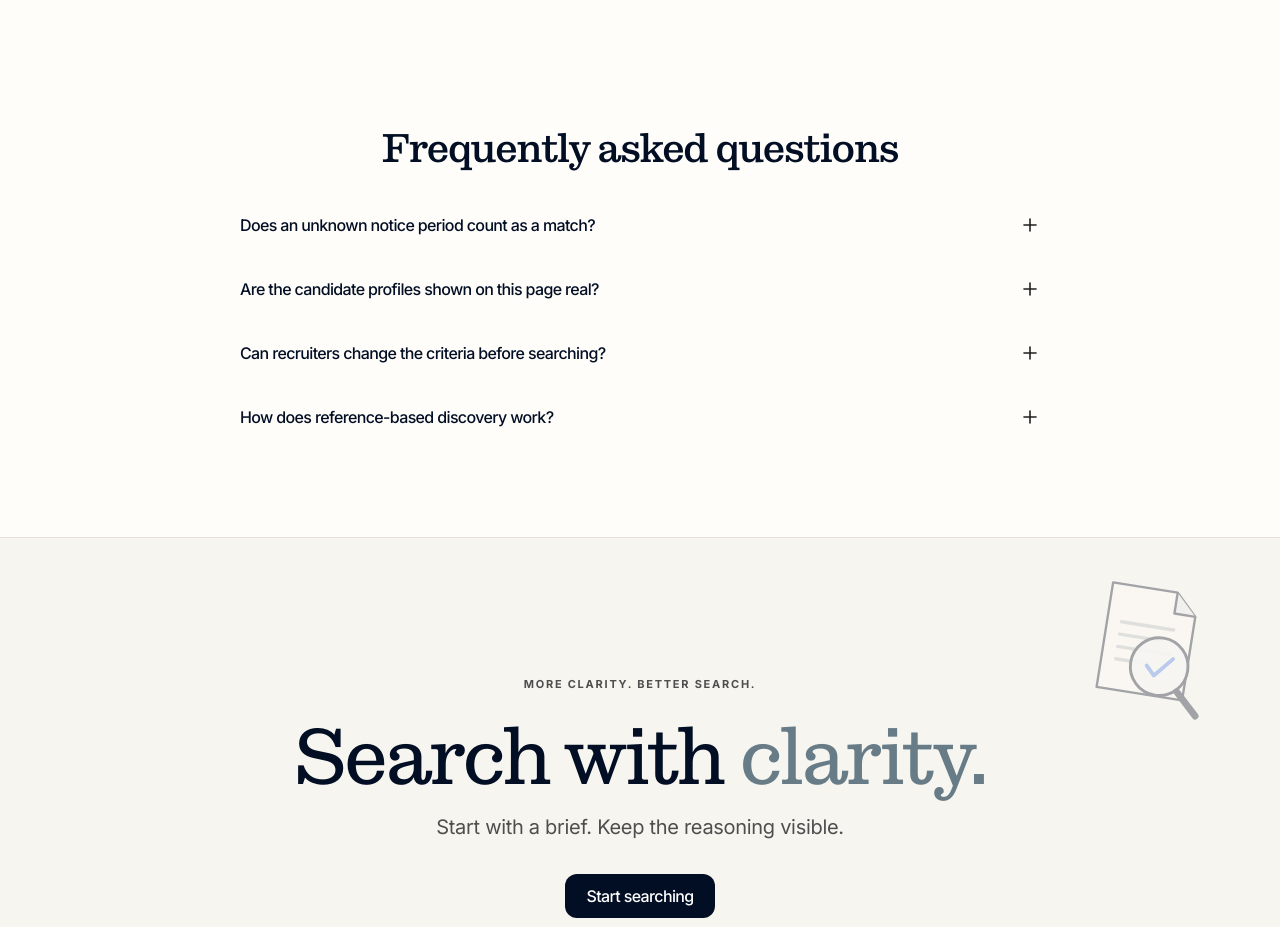
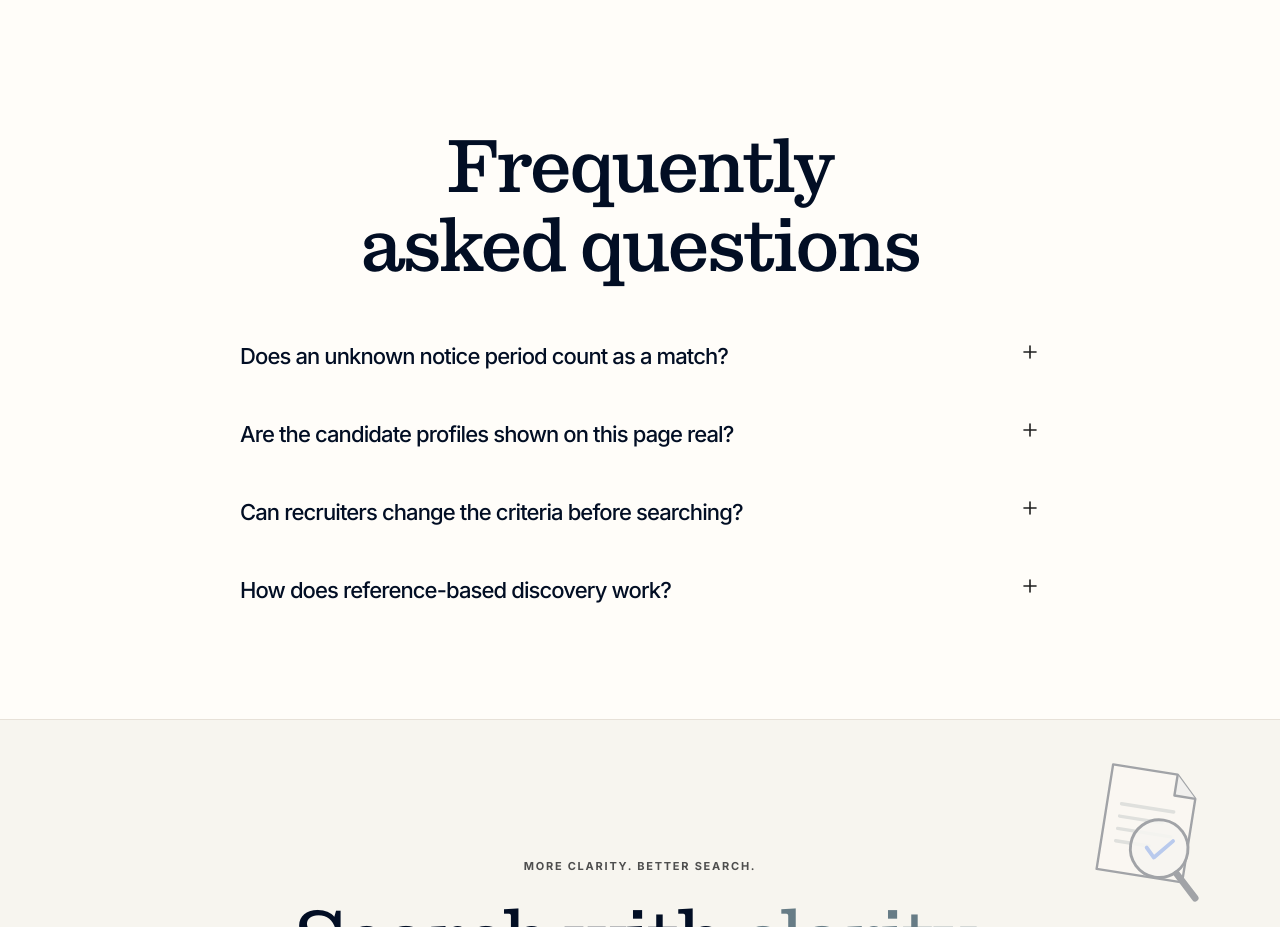
Before and after one commit to ThunderKhan/pareto, a Next.js app in the folder frontend/: page / in a window 1280 px wide. Shown: the part 7040-7967 px from the top of the page. Built offline with nearby package versions, Linux system fonts and the light colour scheme.

Commit message:
style(homepage): calibrate desktop FAQ scale and rhythm to supplied OpenTag screenshot

```diff
--- a/frontend/src/components/marketing/home-v2.css
+++ b/frontend/src/components/marketing/home-v2.css
@@ -402,6 +402,15 @@
 .v2-faq-answer-inner { min-height: 0; overflow: hidden; }
 .v2-faq-answer p { margin: 0; padding: 0 16px 16px; color: var(--v2-muted); font-family: var(--v2-ui); font-size: 16px; font-weight: 400; line-height: 24px; letter-spacing: -.04em; }
 @media (min-width: 640px) { .v2-faq { padding: 96px 0; } }
+/* The reference screenshot uses a larger desktop editorial treatment than
+   the clone's base ot-h2 token; scale optically while keeping its typefaces. */
+@media (min-width: 1024px) {
+  .v2-faq-container { max-width: 1032px; }
+  .v2-faq h2 { font-size: clamp(3rem, 6vw, 4.5rem); margin-bottom: 39px; }
+  .v2-faq-list { gap: 13px; }
+  .v2-faq-question { font-size: 22px; line-height: 1.5; padding-block: 16px; }
+  .v2-faq-answer p { font-size: 19px; line-height: 1.55; }
+}
 @media (max-width: 639px) {
   .v2-faq-question, .v2-faq-answer p { font-size: 15px; line-height: 1.5; }
 }
```
